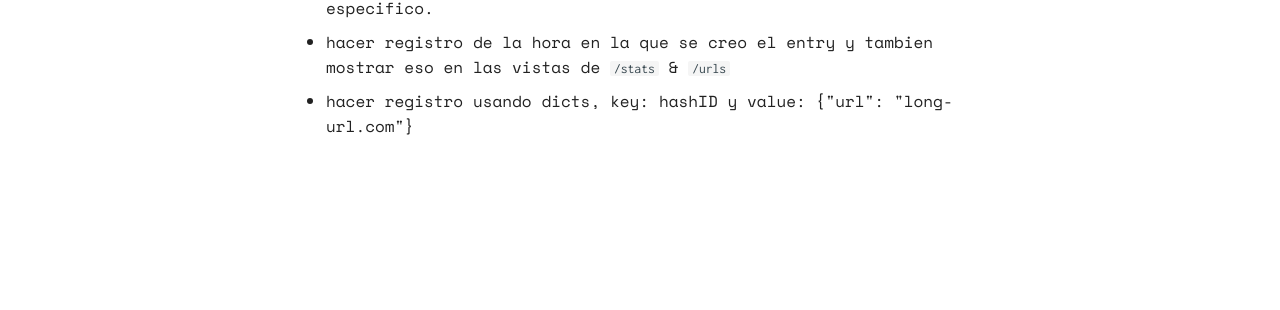
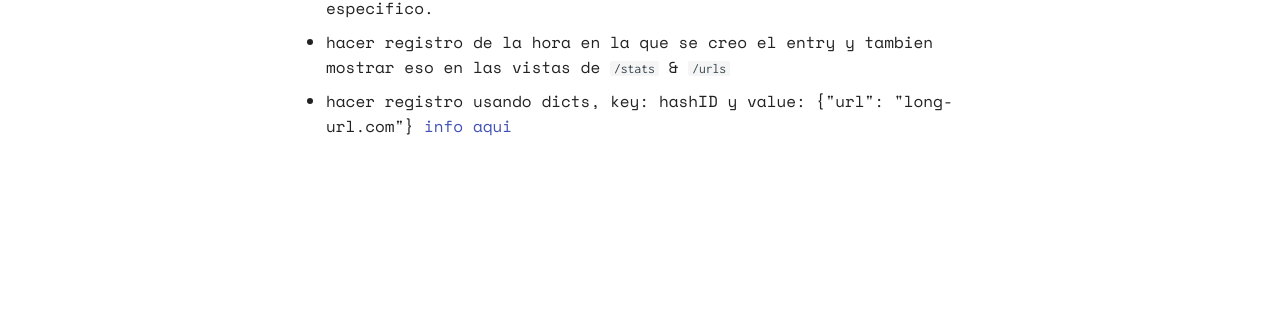
Before and after one commit to estebansamayoa1/tiny-url, an MkDocs documentation site: the page built from docs/extras.md, in a window 1280 px wide. Shown: the part 366-676 px from the top of the page. Built offline with MkDocs 1.6.1 and Material for MkDocs 9.7.7, drawn with Linux system fonts in a browser that asks for light colours.

```diff
--- a/docs/extras.md
+++ b/docs/extras.md
@@ -9,4 +9,4 @@ Estas son algunas sugerencias de puntos extra:
 
 - hacer registro de la hora en la que se creo el entry y tambien mostrar eso en las vistas de `/stats` & `/urls`
 
-- hacer registro usando dicts, key: hashID y value: {"url": "long-url.com"}
+- hacer registro usando dicts, key: hashID y value: {"url": "long-url.com"} [info aqui](https://stackoverflow.com/questions/32276493/how-to-store-and-retrieve-a-dictionary-with-redis)
```
